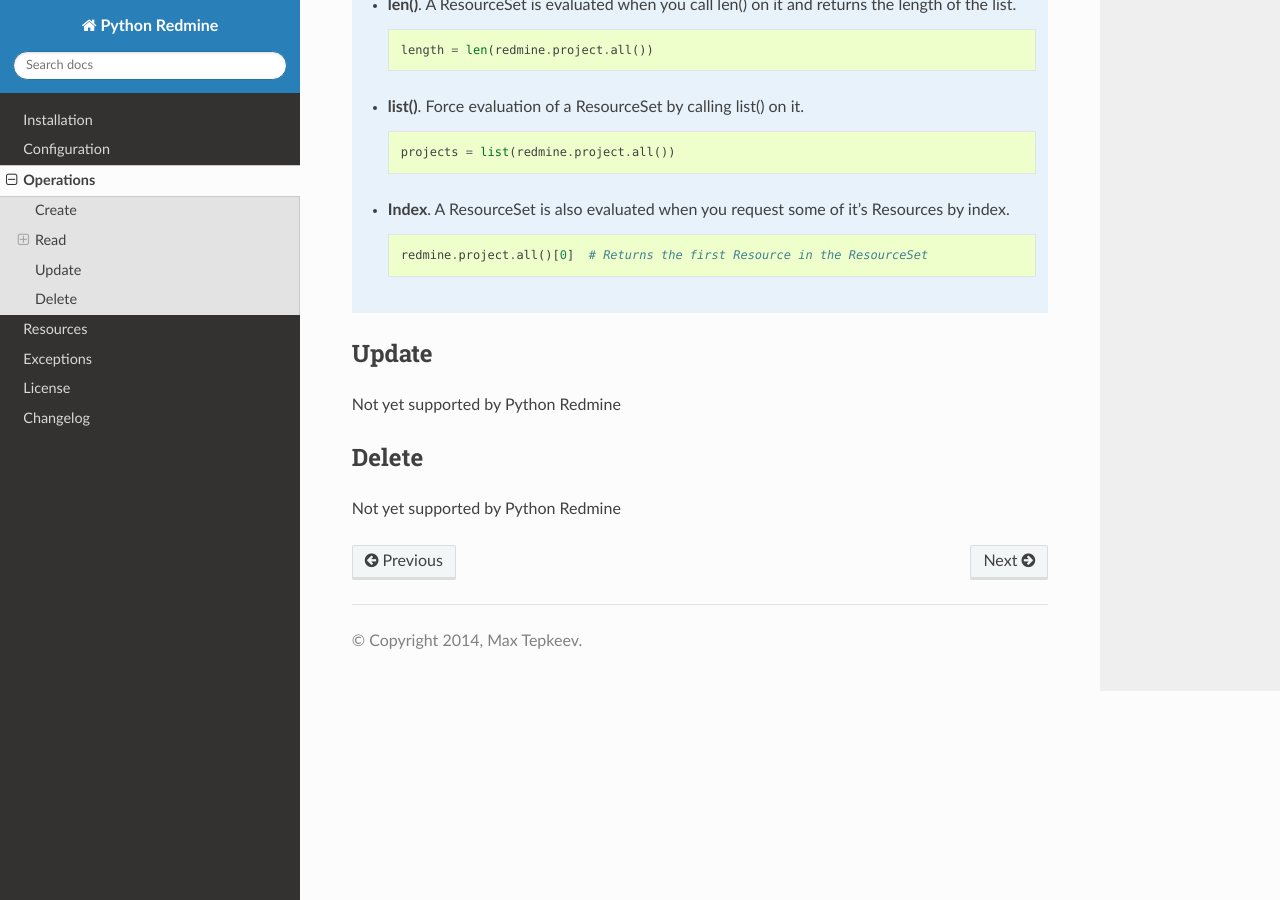
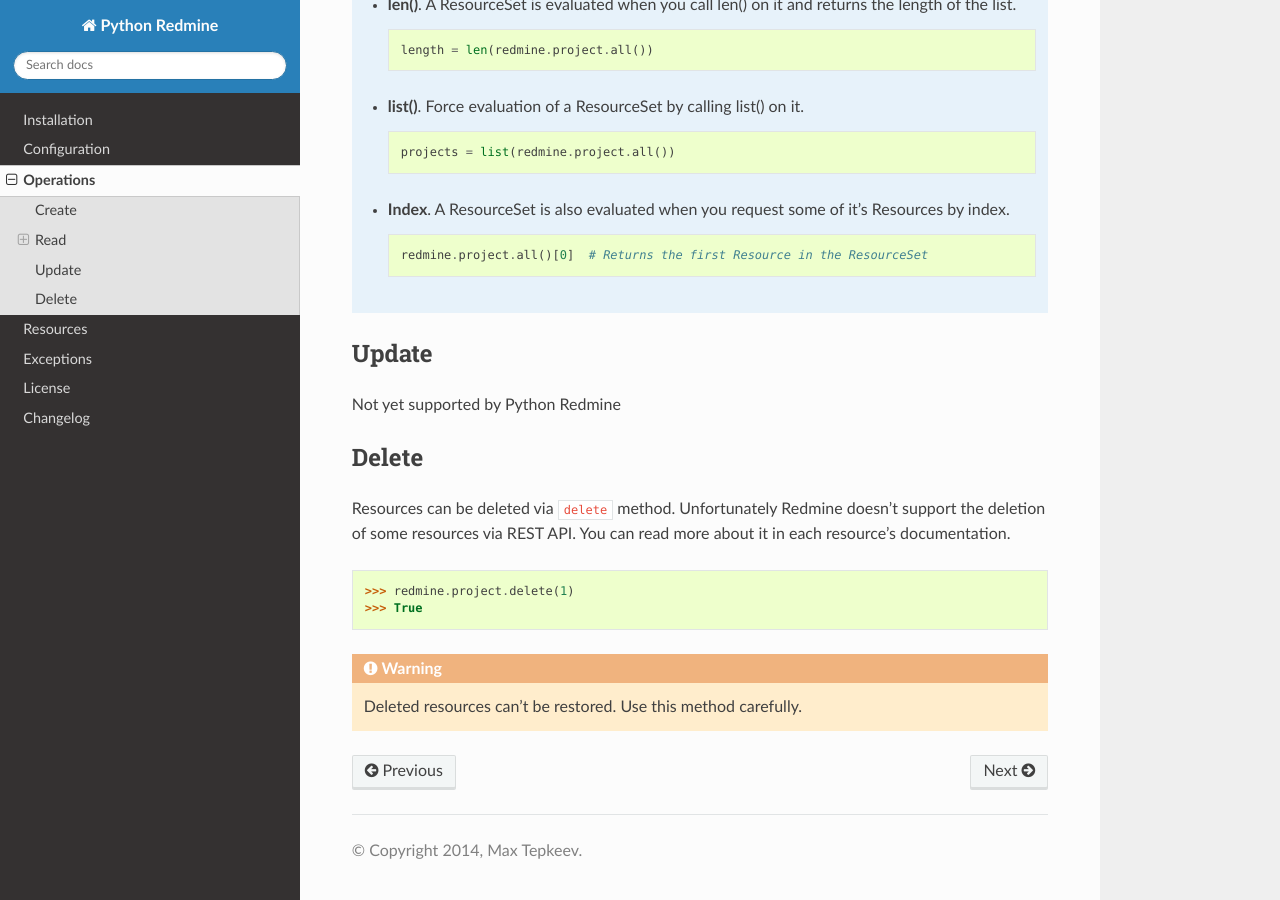
Before and after one commit to maxtepkeev/python-redmine, a Sphinx documentation site: the page built from docs/operations.rst, in a window 1280 px wide and 900 px high, scrolled down 2778 px. Built offline with Sphinx 7.4.7 and the Read the Docs theme 2.0.0, drawn with Linux system fonts in a browser that asks for light colours.

Commit message:
doc update

```diff
--- a/docs/operations.rst
+++ b/docs/operations.rst
@@ -159,4 +159,14 @@
 Delete
 ------
 
-Not yet supported by Python Redmine
+Resources can be deleted via ``delete`` method. Unfortunately Redmine doesn't support the deletion
+of some resources via REST API. You can read more about it in each resource's documentation.
+
+.. code-block:: python
+
+    >>> redmine.project.delete(1)
+    >>> True
+
+.. warning::
+
+    Deleted resources can't be restored. Use this method carefully.
```
Also changed, not shown: docs/changelog.rst (+6 -3 lines).
